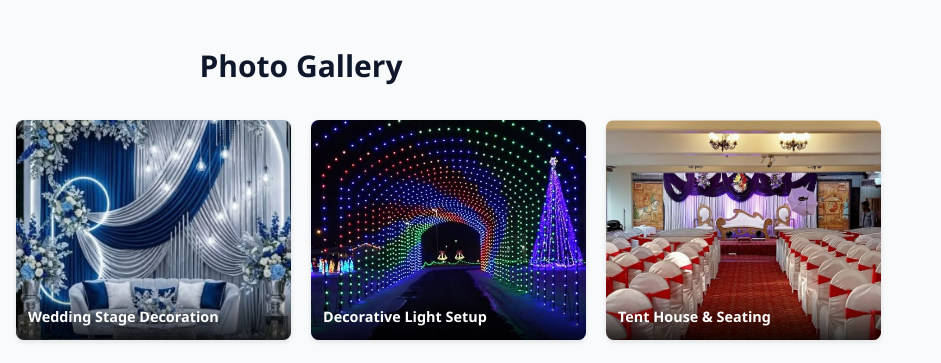
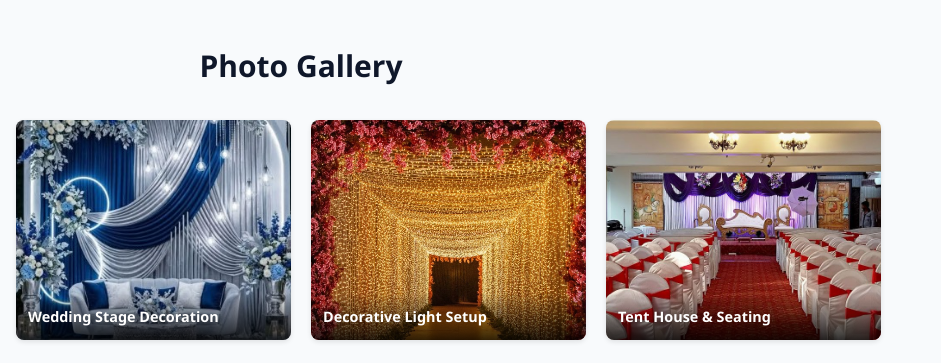
Before and after one commit to Baldev007/GayatriEvents, a plain HTML site: page index.html in a window 1280 px wide. Shown: the part 2260-2623 px from the top of the page, 339-1280 px from the left. Drawn offline with Linux system fonts and the light colour scheme.

Commit message:
CHanged photo

```diff
--- a/index.html
+++ b/index.html
@@ -711,7 +711,7 @@
             <div class="gallery-caption">Wedding Stage Decoration</div>
         </div>
         <div class="gallery-item">
-            <img src="images/light.jpg" alt="Decorative Light Setup">
+            <img src="images/Gal_9.jpg" alt="Decorative Light Setup">
             <div class="gallery-caption">Decorative Light Setup</div>
         </div>
         <div class="gallery-item">
```
Also changed, not shown: images/Catering.jpg (renamed from images/Website Image/Catering.jpg), images/Gal_7.jpg (added), images/Gal_8.jpg (added), images/Gal_9.jpg (added), images/Website Image/corporate.jpg (deleted), images/Website Image/hero.jpg (deleted), images/Website Image/wedding.jpg (deleted), images/catering1.jpg (renamed from images/Website Image/catering1.jpg), images/hero1.jpg (renamed from images/Website Image/hero1.jpg), images/hero3.jpg (renamed from images/Website Image/hero3.jpg), images/jin.jpg (renamed from images/Website Image/jin.jpg), images/wed.jpg (renamed from images/Website Image/wed.jpg), images/wedding2.jpg (renamed from images/Website Image/wedding2.jpg), images/wedding3.jpg (renamed from images/Website Image/wedding3.jpg).
